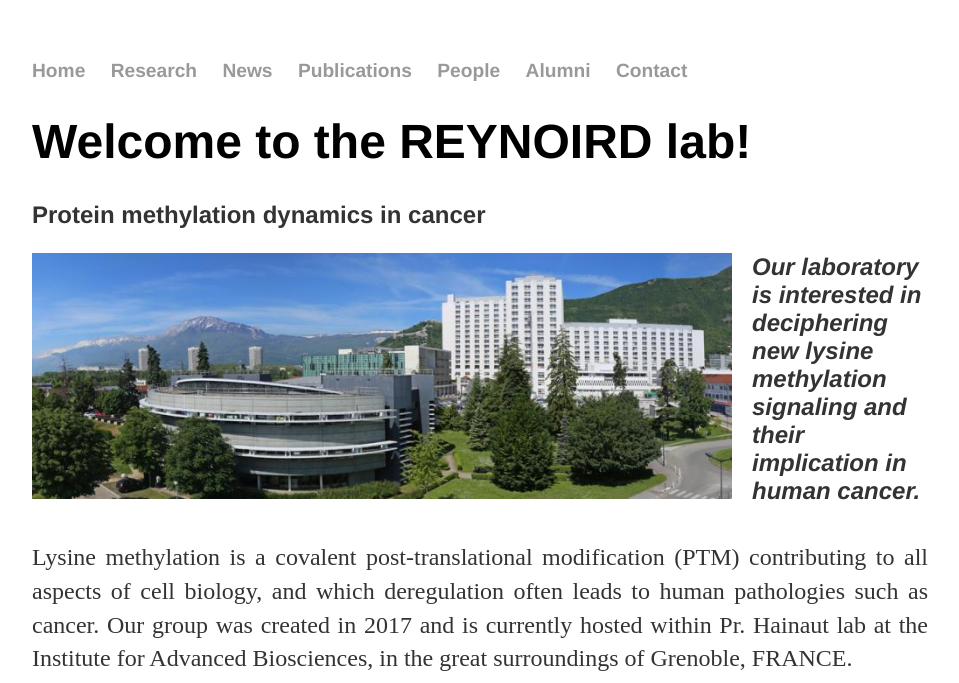
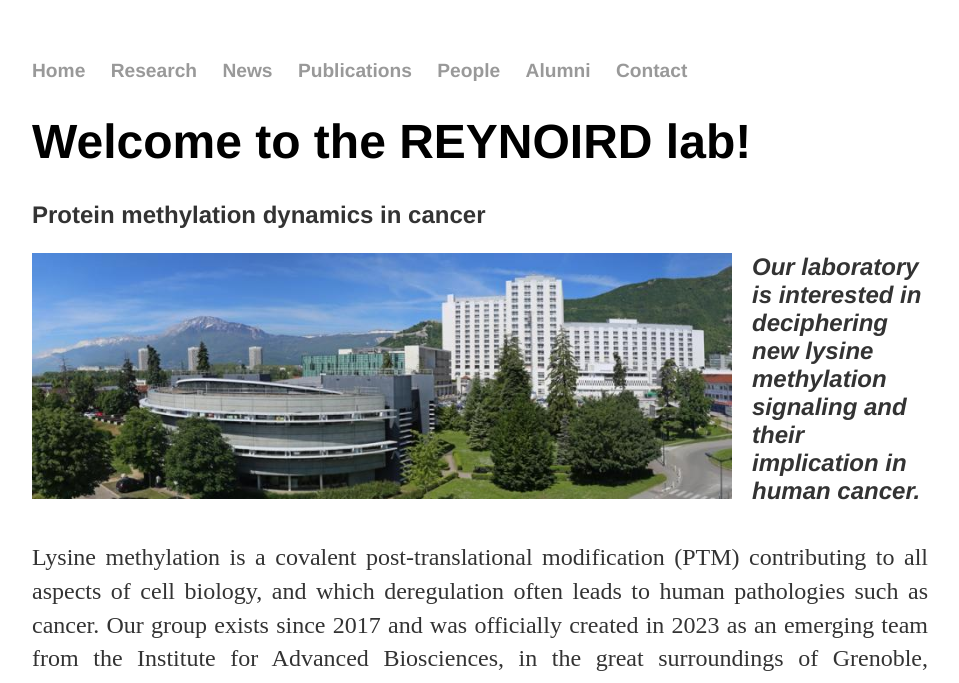
Before and after one commit to Reynoird-Lab/Reynoird-lab.github.io, a Jekyll site: the page built from index.html, in a window 1280 px wide. Shown: the top 683 px of the page, without its empty margins (160-1119 px from the left). Built offline with Jekyll 4.4.1, drawn with Linux system fonts in a browser that asks for light colours; Markdown is read by kramdown in place of the engine named in the settings; some of the changed text lies outside the part shown.

Commit message:
Update index.html

```diff
--- a/index.html
+++ b/index.html
@@ -3,7 +3,7 @@
 title: REYNOIRD Lab
 ---
 
-<meta name="description" content="The Reynoird Lab focuses its research on lysine methylation signaling in cancer. We are part of the Institute for Advanced Biosciences, based in Grenoble, France (PI: Dr Nicolas Reynoird)."/>
+<meta name="description" content="The Reynoird Lab focuses its research on protein methylation signaling in cancer. We are part of the Institute for Advanced Biosciences, based in Grenoble, France (PI: Dr Nicolas Reynoird)."/>
 
 		     <h1> Welcome to the REYNOIRD lab! </h1>
 
@@ -12,8 +12,8 @@
 
 <div><img src="Images/IAB.jpg" title="Reynoird lab IAB" align="left" width="700" style="margin: 0px 20px 20px 0px;"/><p align="bottom" align="justify"><i><h2>Our laboratory is interested in deciphering new lysine methylation signaling and their implication in human cancer.</p></i></h2>
 </div><div><p align="justify">Lysine methylation is a covalent post-translational modification (PTM) contributing to all aspects of cell biology, and which deregulation often leads to human pathologies such as cancer.
-	Our group was created in 2017 and is currently hosted within Pr. Hainaut lab at the Institute for Advanced Biosciences, in the great surroundings of Grenoble, FRANCE.</p> <br>
+	Our group exists since 2017 and was officially created in 2023 as an emerging team from the Institute for Advanced Biosciences, in the great surroundings of Grenoble, FRANCE.</p> <br>
 <div><img src="Images/grenoblearea.jpg" title="Grenoble area" align="left" width="700" style="margin: 0px 20px 20px 0px;"/> </div>
-<p align="justify"><i>We would be extremely happy to welcome you in our laboratory for a student internship. We are also looking for a PhD student or a postdoctoral researcher: please provide your CV and a motivation letter describing your research interests. Feel free to contact us for any inquiries! </i>
+<p align="justify"><i>We are keen to consider applications in our laboratory for a student internship, as well as for a PhD or a postdoctoral projects: please provide your CV and a motivation letter describing your research interests. Feel free to contact us for any inquiries! </i>
 	</p>
 	<br><br><br><br><br><br><br>
```
